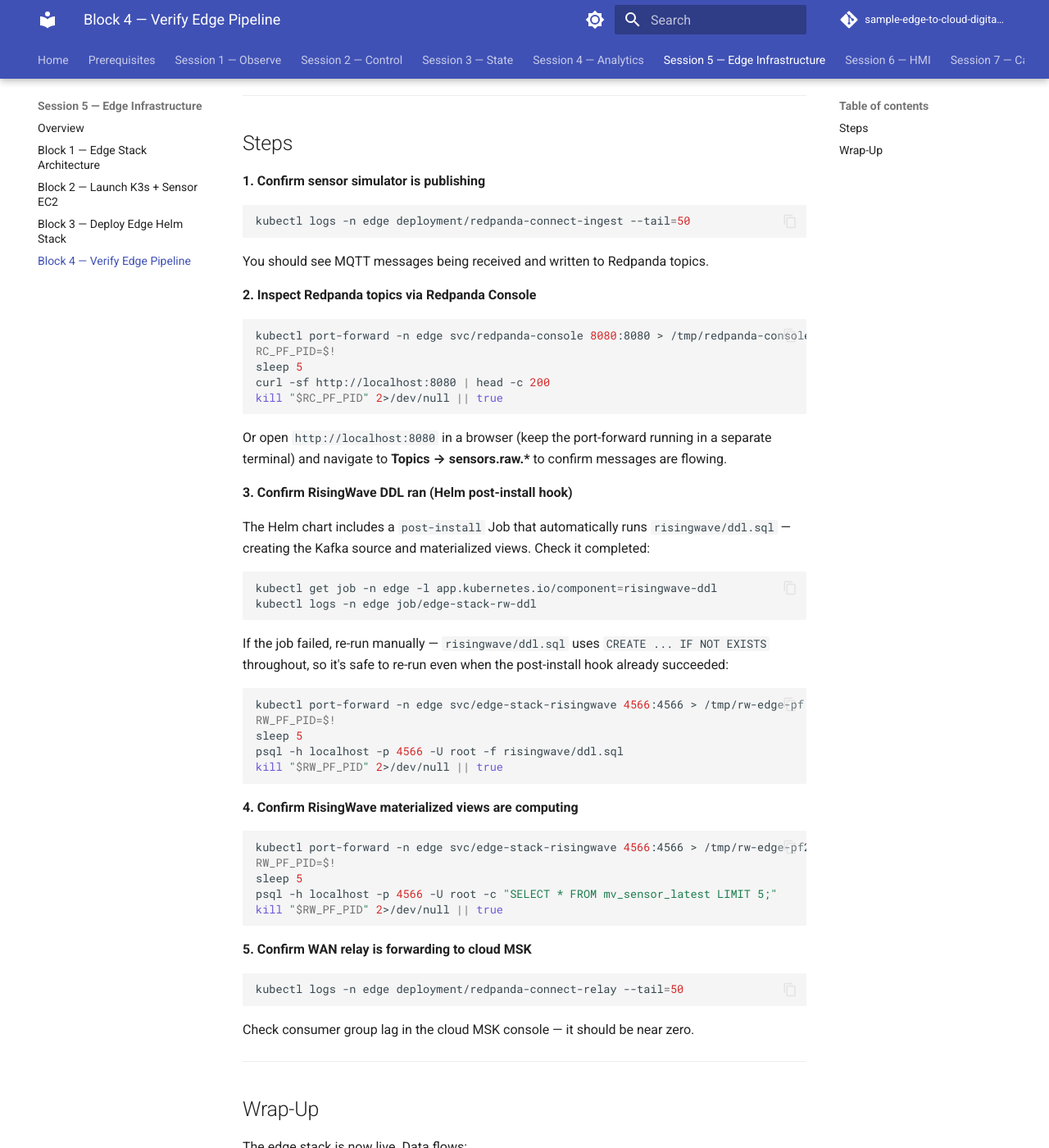
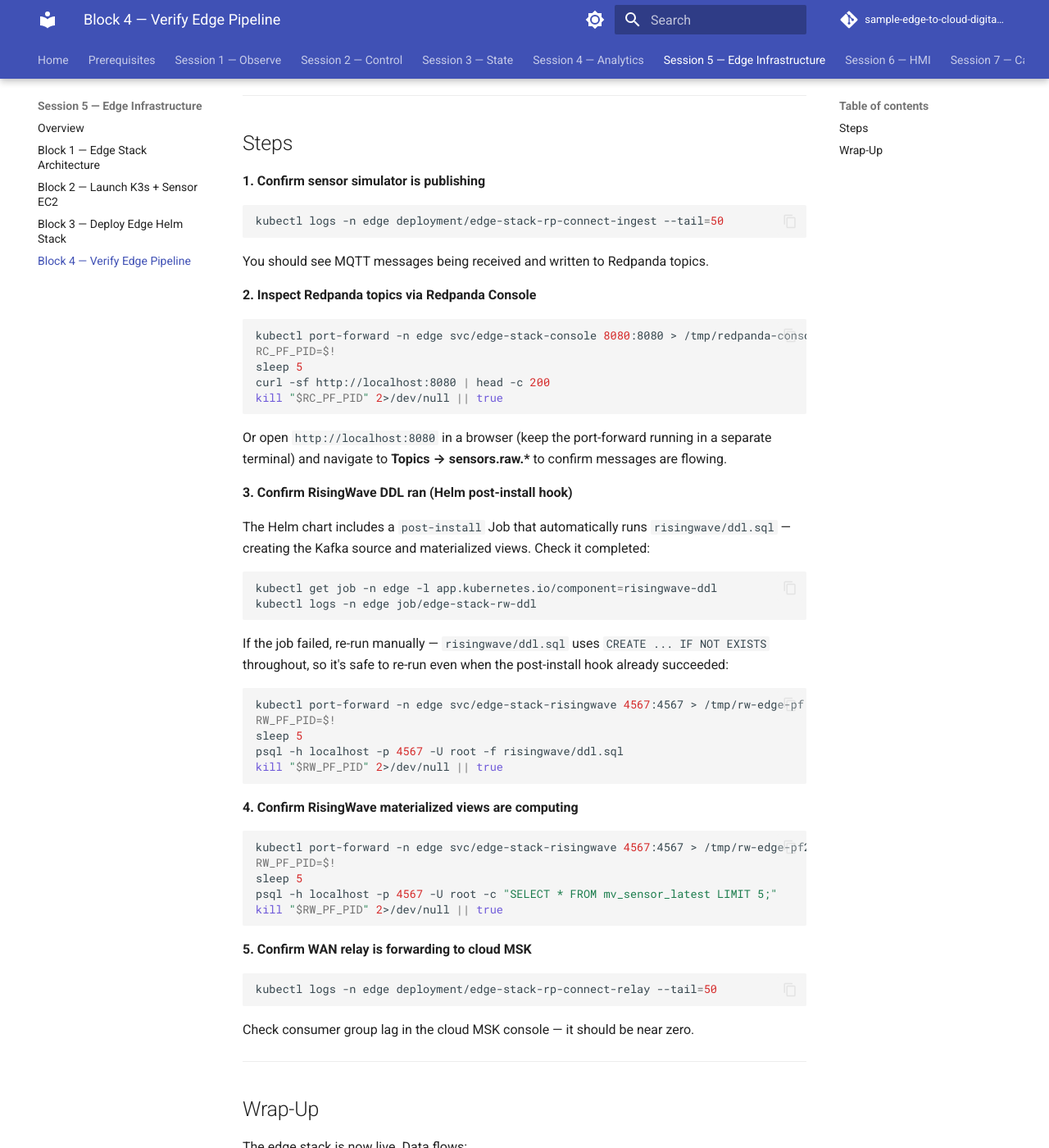
Before and after one commit to aws-samples/sample-edge-to-cloud-digital-ops-workshop, an MkDocs documentation site: the page built from workshop/05-edge-infra/block-4-verify.md, in a window 1280 px wide and 1400 px high, scrolled down 202 px. Shown: the whole window at 82% size. Built offline with MkDocs 1.6.1 and Material for MkDocs 9.7.7, drawn with Linux system fonts in a browser that asks for light colours; comment, search, counter and statistics services are not loaded.

Commit message:
fix(docs): correct block-4-verify K8s resource names + RisingWave port
block-4-verify.md referenced pre-rename resource names and the wrong
RisingWave port, so every kubectl/psql step failed against a real edge
stack (doc-runner 0/N on session 5 verify). Corrected all 7 references
to match the rendered edge-stack umbrella chart:

- deployment/redpanda-connect-ingest → edge-stack-rp-connect-ingest
- svc/redpanda-console               → edge-stack-console
- deployment/redpanda-connect-relay  → edge-stack-rp-connect-relay
- svc/edge-stack-risingwave 4566     → 4567 (frontend svc port; ×2 blocks)
- psql -p 4566                        → 4567 (×2 blocks)

Verified against `helm template ./helm/edge-stack` (names + the
edge-stack-risingwave Service port: 4567) and against the live
ws-slot42 rendered chart in prior sessions.

Closes #93.

Co-Authored-By: Claude Opus 4.8 <noreply@anthropic.com>

````diff
--- a/workshop/05-edge-infra/block-4-verify.md
+++ b/workshop/05-edge-infra/block-4-verify.md
@@ -9,7 +9,7 @@
 **1. Confirm sensor simulator is publishing**
 
 ```bash
-kubectl logs -n edge deployment/redpanda-connect-ingest --tail=50
+kubectl logs -n edge deployment/edge-stack-rp-connect-ingest --tail=50
 ```
 <!-- e2e:assert {"notContains": "error"} -->
 
@@ -18,7 +18,7 @@ You should see MQTT messages being received and written to Redpanda topics.
 **2. Inspect Redpanda topics via Redpanda Console**
 
 ```bash
-kubectl port-forward -n edge svc/redpanda-console 8080:8080 > /tmp/redpanda-console-pf.log 2>&1 &
+kubectl port-forward -n edge svc/edge-stack-console 8080:8080 > /tmp/redpanda-console-pf.log 2>&1 &
 RC_PF_PID=$!
 sleep 5
 curl -sf http://localhost:8080 | head -c 200
@@ -41,10 +41,10 @@ kubectl logs -n edge job/edge-stack-rw-ddl
 If the job failed, re-run manually — `risingwave/ddl.sql` uses `CREATE ... IF NOT EXISTS` throughout, so it's safe to re-run even when the post-install hook already succeeded:
 
 ```bash
-kubectl port-forward -n edge svc/edge-stack-risingwave 4566:4566 > /tmp/rw-edge-pf.log 2>&1 &
+kubectl port-forward -n edge svc/edge-stack-risingwave 4567:4567 > /tmp/rw-edge-pf.log 2>&1 &
 RW_PF_PID=$!
 sleep 5
-psql -h localhost -p 4566 -U root -f risingwave/ddl.sql
+psql -h localhost -p 4567 -U root -f risingwave/ddl.sql
 kill "$RW_PF_PID" 2>/dev/null || true
 ```
 <!-- e2e:assert {"contains": "CREATE MATERIALIZED VIEW"} -->
@@ -52,10 +52,10 @@ kill "$RW_PF_PID" 2>/dev/null || true
 **4. Confirm RisingWave materialized views are computing**
 
 ```bash
-kubectl port-forward -n edge svc/edge-stack-risingwave 4566:4566 > /tmp/rw-edge-pf2.log 2>&1 &
+kubectl port-forward -n edge svc/edge-stack-risingwave 4567:4567 > /tmp/rw-edge-pf2.log 2>&1 &
 RW_PF_PID=$!
 sleep 5
-psql -h localhost -p 4566 -U root -c "SELECT * FROM mv_sensor_latest LIMIT 5;"
+psql -h localhost -p 4567 -U root -c "SELECT * FROM mv_sensor_latest LIMIT 5;"
 kill "$RW_PF_PID" 2>/dev/null || true
 ```
 <!-- e2e:assert {"contains": "row"} -->
@@ -63,7 +63,7 @@ kill "$RW_PF_PID" 2>/dev/null || true
 **5. Confirm WAN relay is forwarding to cloud MSK**
 
 ```bash
-kubectl logs -n edge deployment/redpanda-connect-relay --tail=50
+kubectl logs -n edge deployment/edge-stack-rp-connect-relay --tail=50
 ```
 <!-- e2e:assert {"notContains": "error"} -->
 
````
